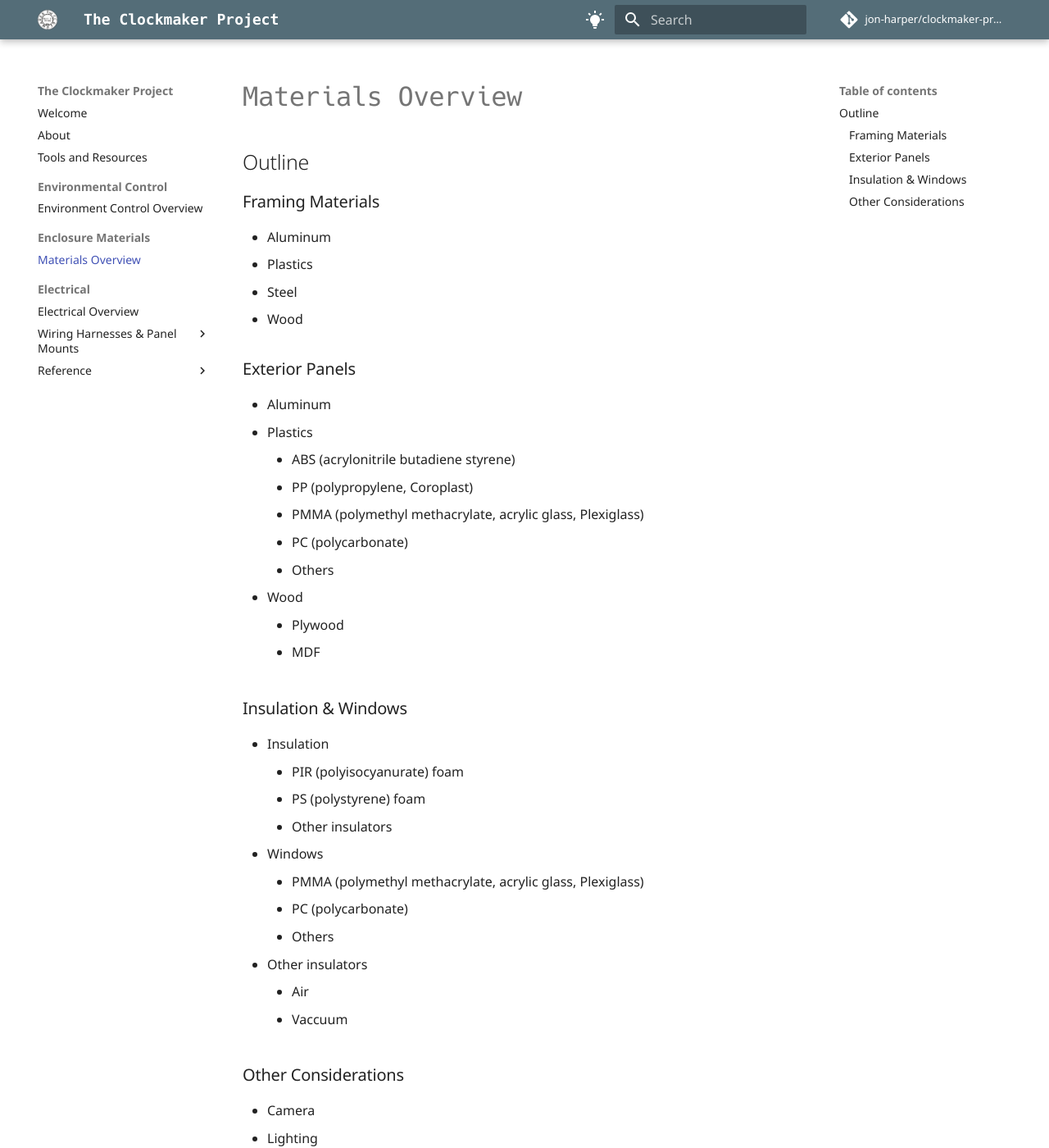
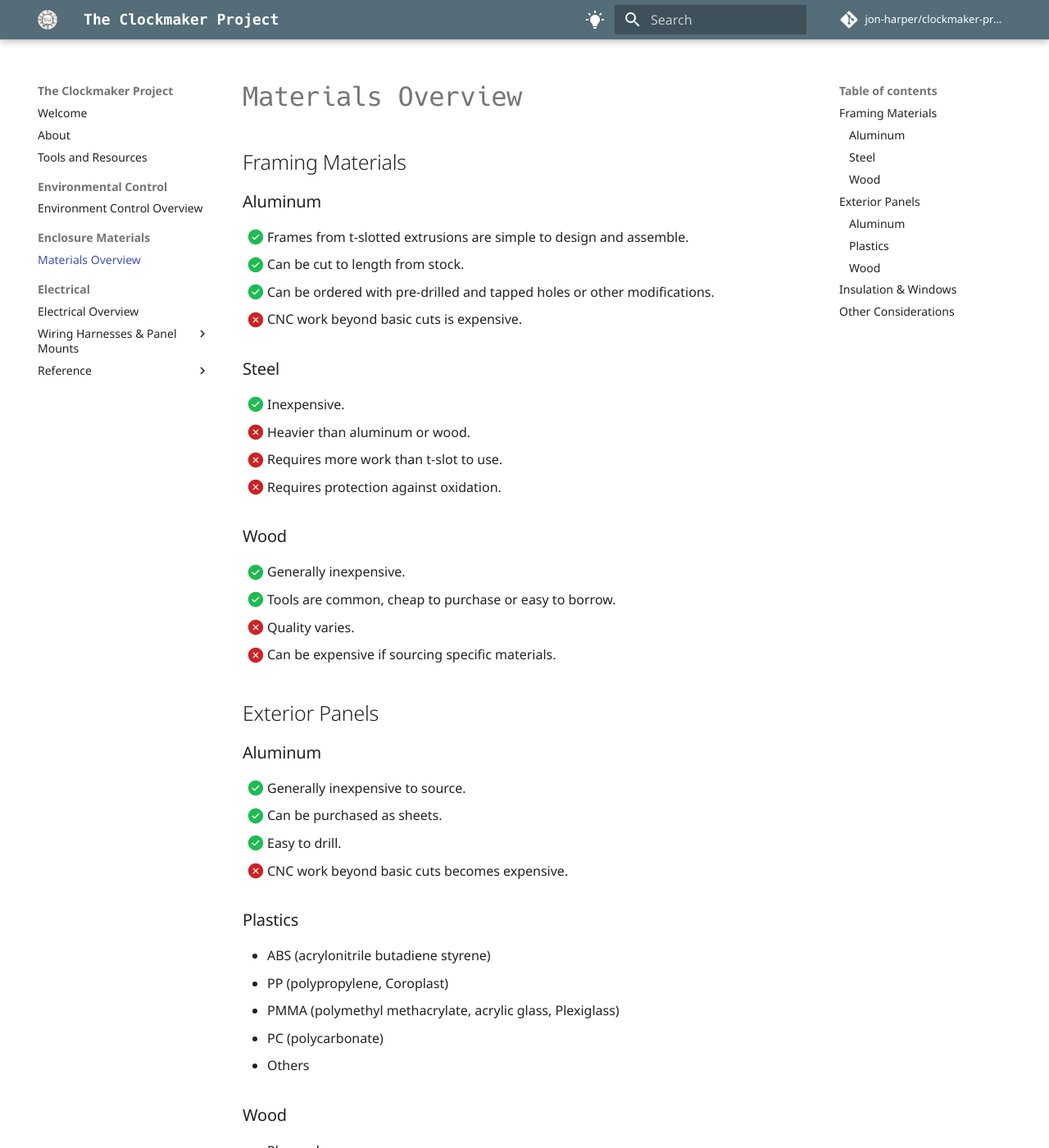
Before and after one commit to jon-harper/clockmaker-project, an MkDocs documentation site: the page built from docs/materials/index.md, in a window 1280 px wide and 1400 px high. Shown: the whole window at 82% size. Built offline with MkDocs 1.6.1 and Material for MkDocs 9.7.7, drawn with Linux system fonts in a browser that asks for light colours; comment, search, counter and statistics services are not loaded.

Commit message:
Basics for materials

```diff
--- a/docs/materials/index.md
+++ b/docs/materials/index.md
@@ -5,28 +5,63 @@ authors: Jon Harper
 date: 2022-12-02
 ---
 
-## Outline
+## Framing Materials
 
-### Framing Materials
+### Aluminum
 
-- Aluminum
-- Plastics
-- Steel
-- Wood
+<div class="jh-proconlist" markdown>
+- [x] Frames from t-slotted extrusions are simple to design and assemble.
+- [x] Can be cut to length from stock.
+- [x] Can be ordered with pre-drilled and tapped holes or other modifications.
+- [ ] CNC work beyond basic cuts is expensive.
+</div>
 
-### Exterior Panels
+<!-- ### Plastics -->
 
-- Aluminum
-- Plastics
-    - ABS (acrylonitrile butadiene styrene)
-    - PP (polypropylene, Coroplast)
-    - PMMA (polymethyl methacrylate, acrylic glass, Plexiglass)
-    - PC (polycarbonate)
-    - Others
-- Wood
-    - Plywood
-    - MDF
-###  Insulation & Windows
+### Steel
+
+<div class="jh-proconlist" markdown>
+- [x] Inexpensive.
+- [ ] Heavier than aluminum or wood.
+- [ ] Requires more work than t-slot to use.
+- [ ] Requires protection against oxidation.
+</div>
+
+### Wood
+
+<div class="jh-proconlist" markdown>
+- [x] Generally inexpensive.
+- [x] Tools are common, cheap to purchase or easy to borrow.
+- [ ] Quality varies.
+- [ ] Can be expensive if sourcing specific materials.
+</div>
+
+## Exterior Panels
+
+### Aluminum
+
+<div class="jh-proconlist" markdown>
+- [x] Generally inexpensive to source.
+- [x] Can be purchased as sheets.
+- [x] Easy to drill.
+- [ ] CNC work beyond basic cuts becomes expensive.
+</div>
+
+### Plastics
+
+- ABS (acrylonitrile butadiene styrene)
+- PP (polypropylene, Coroplast)
+- PMMA (polymethyl methacrylate, acrylic glass, Plexiglass)
+- PC (polycarbonate)
+- Others
+
+### Wood
+
+- Plywood
+- Hardwood
+- MDF
+- Cardboard
+##  Insulation & Windows
 
 - Insulation
     - PIR (polyisocyanurate) foam
@@ -40,7 +75,7 @@ date: 2022-12-02
     - Air
     - Vaccuum
 
-### Other Considerations
+## Other Considerations
 
 - Camera
 - Lighting
```
